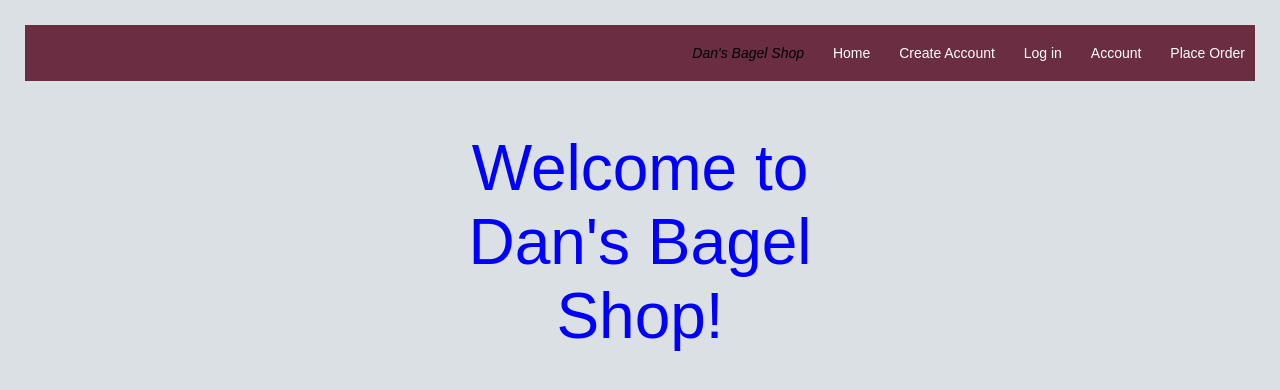
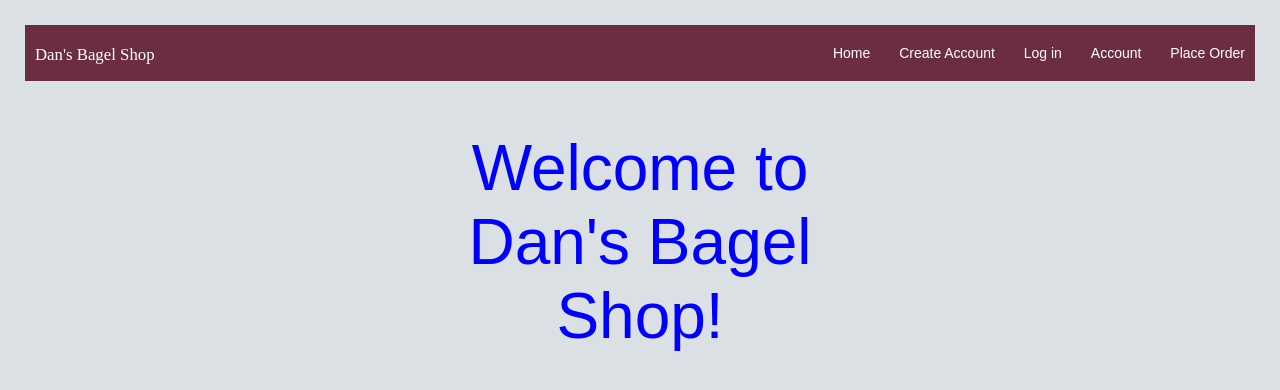
Before and after one commit to jennaknudsen/cs3450-7even, a Django app: page /dansbagels/home in a window 1280 px wide. Shown: the top 390 px of the page. Run offline with Django 3.2, Linux system fonts and the light colour scheme.

Commit message:
I got the top bar looking how I want it to; still some css issues

```diff
--- a/src/djangoserver_cs3450/dansbagels/static/dansbagels/style.css
+++ b/src/djangoserver_cs3450/dansbagels/static/dansbagels/style.css
@@ -32,9 +32,10 @@ a:link, a:visited, a:active {
 }
 
 #banner-title {
-    color: white;
-    text-align: left;
-    font-family: Brush Script MT;
+    float:left;
+    color:white;
+    font-family:Brush Script MT;
+    font-size:larger;
 }
 
 #welcome {
--- a/src/djangoserver_cs3450/dansbagels/templates/dansbagels/account.html
+++ b/src/djangoserver_cs3450/dansbagels/templates/dansbagels/account.html
@@ -11,6 +11,7 @@
     </head>
     <body>
         <div id="top-bar">
+            <span id="banner-title" style="float:left; font-size:larger;">Dan's Bagel Shop</span>
             <a href="/dansbagels/home" class="link">Home</a>
             <a href="/dansbagels/createAccount" class="link">Create Account</a>
             <a href="/dansbagels/login" class="link">Log in</a>
--- a/src/djangoserver_cs3450/dansbagels/templates/dansbagels/admin__add_rem.html
+++ b/src/djangoserver_cs3450/dansbagels/templates/dansbagels/admin__add_rem.html
@@ -11,6 +11,7 @@
     </head>
     <body>
         <div id="top-bar">
+            <span id="banner-title" style="float:left; font-size:larger;">Dan's Bagel Shop</span>
             <a href="/dansbagels/home" class="link">Home</a>
             <a href="/dansbagels/createAccount" class="link">Create Account</a>
             <a href="/dansbagels/login" class="link">Log in</a>
--- a/src/djangoserver_cs3450/dansbagels/templates/dansbagels/createAccount.html
+++ b/src/djangoserver_cs3450/dansbagels/templates/dansbagels/createAccount.html
@@ -11,6 +11,7 @@
     </head>
     <body>
         <div id="top-bar">
+            <span id="banner-title" style="float:left; font-size:larger;">Dan's Bagel Shop</span>
             <a href="/dansbagels/home" class="link">Home</a>
             <a href="/dansbagels/createAccount" class="link">Create Account</a>
             <a href="/dansbagels/login" class="link">Log in</a>
--- a/src/djangoserver_cs3450/dansbagels/templates/dansbagels/home.html
+++ b/src/djangoserver_cs3450/dansbagels/templates/dansbagels/home.html
@@ -11,7 +11,8 @@
     </head>
     <body>
         <div id="top-bar">
-            <em>Dan's Bagel Shop</em>
+            <!-- For some reason, I can't get these style things to work in CSS; the other ones work -->
+            <span id="banner-title" style="float:left; font-size:larger;">Dan's Bagel Shop</span>
             <a href="/dansbagels/home" class="link">Home</a>
             <a href="/dansbagels/createAccount" class="link">Create Account</a>
             <a href="/dansbagels/login" class="link">Log in</a>
--- a/src/djangoserver_cs3450/dansbagels/templates/dansbagels/login.html
+++ b/src/djangoserver_cs3450/dansbagels/templates/dansbagels/login.html
@@ -11,6 +11,7 @@
     </head>
     <body>
         <div id="top-bar">
+            <span id="banner-title" style="float:left; font-size:larger;">Dan's Bagel Shop</span>
             <a href="/dansbagels/home" class="link">Home</a>
             <a href="/dansbagels/createAccount" class="link">Create Account</a>
             <a href="/dansbagels/login" class="link">Log in</a>
--- a/src/djangoserver_cs3450/dansbagels/templates/dansbagels/orderBagel.html
+++ b/src/djangoserver_cs3450/dansbagels/templates/dansbagels/orderBagel.html
@@ -11,6 +11,7 @@
     </head>
     <body>
         <div id="top-bar">
+            <span id="banner-title" style="float:left; font-size:larger;">Dan's Bagel Shop</span>
             <a href="/dansbagels/home" class="link">Home</a>
             <a href="/dansbagels/createAccount" class="link">Create Account</a>
             <a href="/dansbagels/login" class="link">Log in</a>
```
